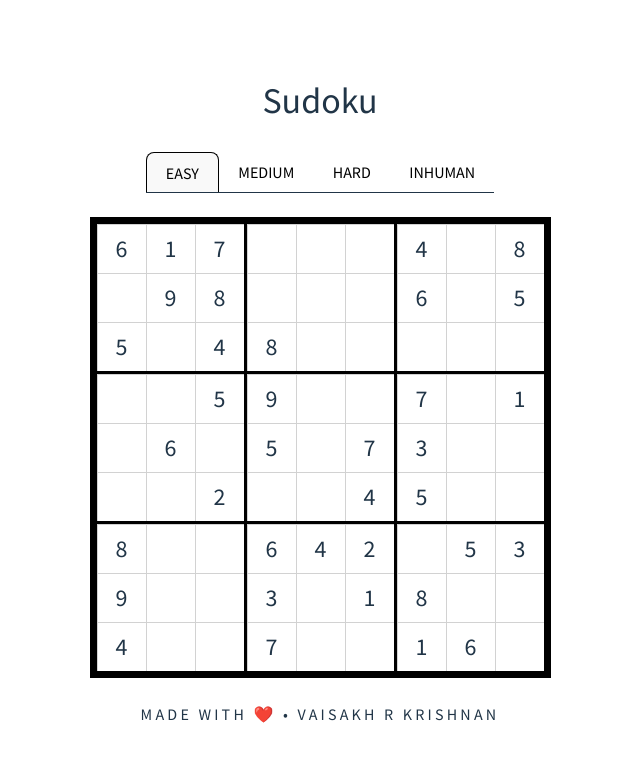
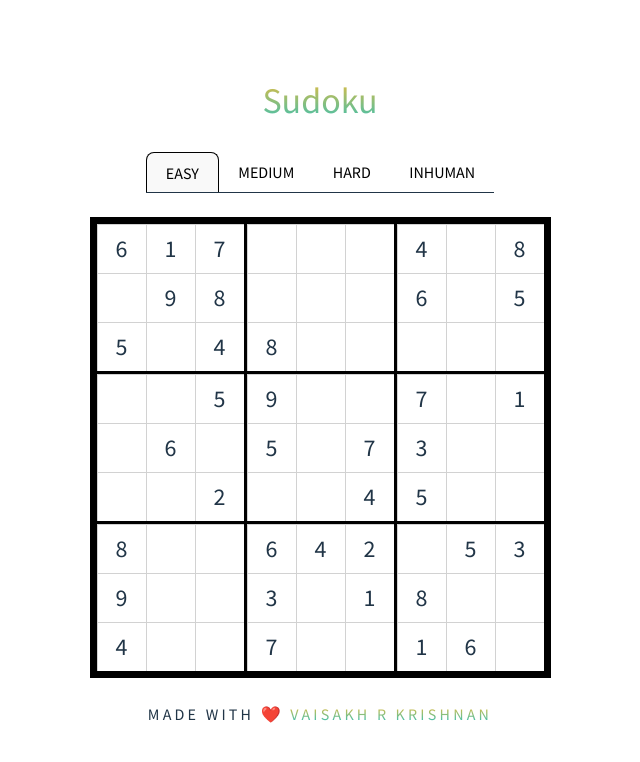
Before and after one commit to me-vaisakhr/sudoku, a React (Vite) app: page / in a window 1280 px wide. Shown: the top 762 px of the page, without its empty margins (320-960 px from the left). Built offline with nearby package versions, Linux system fonts and the light colour scheme; a web font is replaced by a local one.

Commit message:
update: added gradient for text

```diff
--- a/src/App.css
+++ b/src/App.css
@@ -25,6 +25,13 @@
 .title {
   font-size: 36px;
   font-weight: bold;
+}
+
+.colorful-text{
+  background: linear-gradient(0deg, rgba(34,193,195,1) 0%, rgba(253,187,45,1) 100%);
+  background-clip: text;
+  -webkit-background-clip: text;
+  -webkit-text-fill-color: transparent;
 }
 
 button,
@@ -62,7 +69,7 @@ button:hover {
   color: black;
 }
 
-.footer{
+.footer {
   letter-spacing: 0.2em;
 }
 
--- a/src/App.tsx
+++ b/src/App.tsx
@@ -51,7 +51,7 @@ function App() {
 
   return (
     <main className="App">
-      <h2 className="title">Sudoku</h2>
+      <h2 className="title colorful-text">Sudoku</h2>
       <nav className="modes-nav">
         {Object.keys(DIFFICULTY_MODES).map((mode, index) => (
           <li key={`modes-${index}`} className="modes-nav-item">
@@ -90,7 +90,9 @@ function App() {
         </button>
       )}
 
-      <article className="footer">MADE WITH ❤️ • VAISAKH R KRISHNAN </article>
+      <article className="footer">
+        MADE WITH ❤️ <span className="colorful-text"> VAISAKH R KRISHNAN </span>{" "}
+      </article>
     </main>
   );
 }
```
